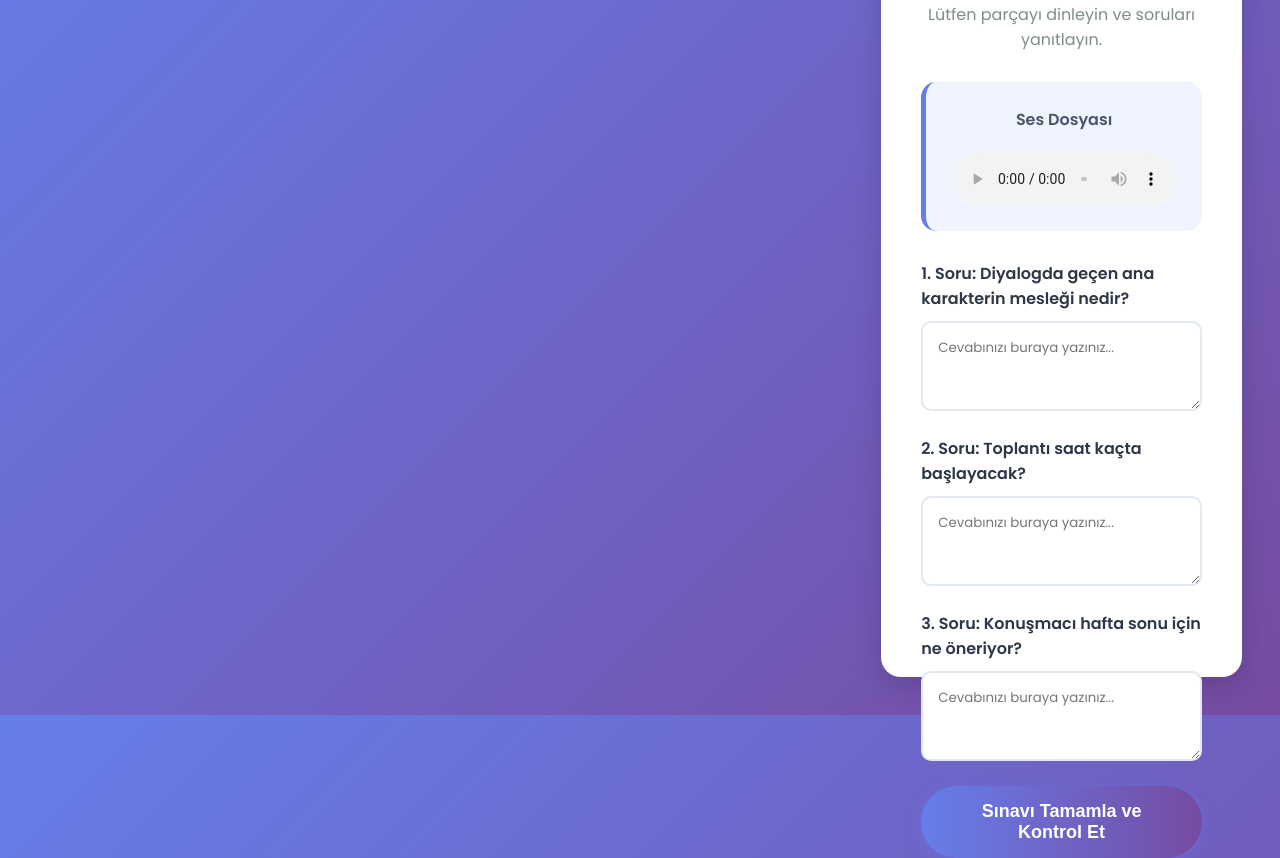
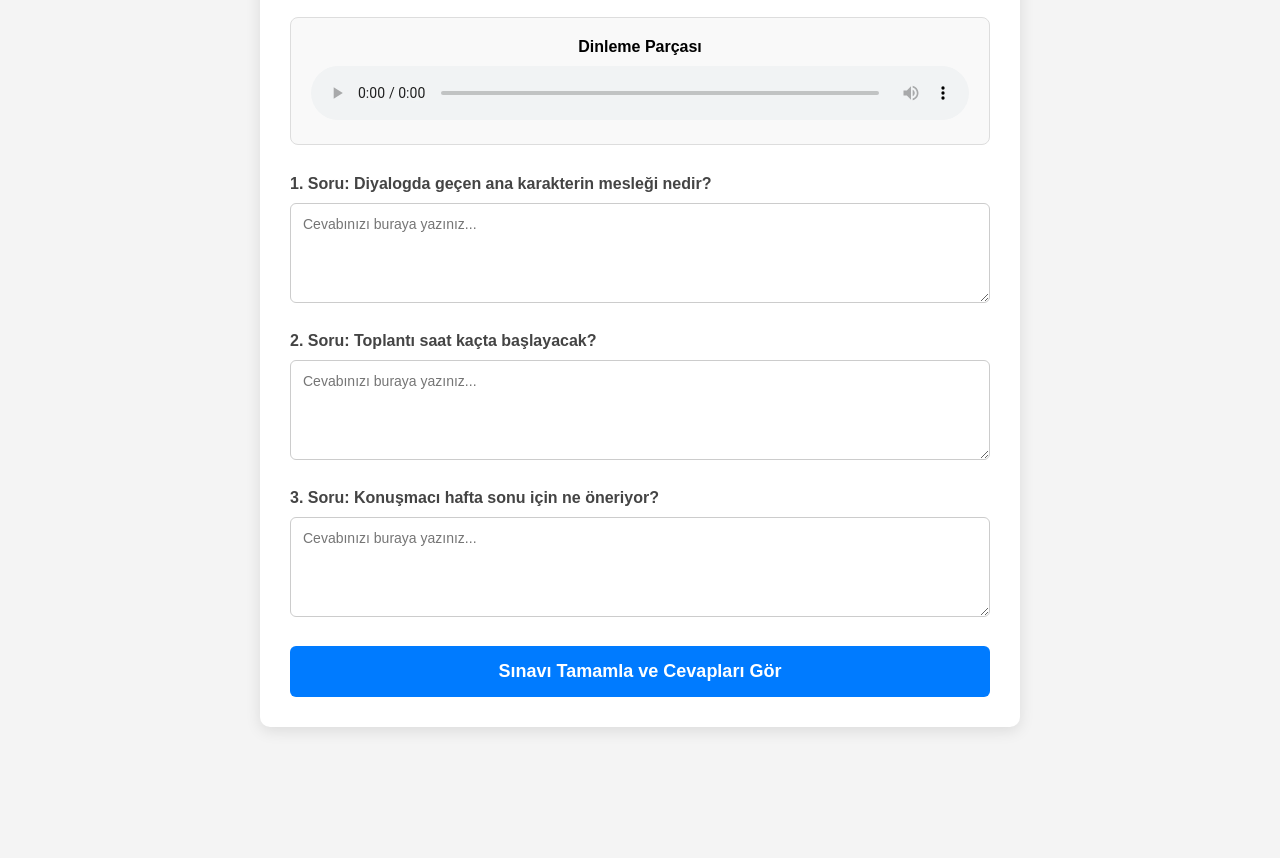
Before and after one commit to tubadantolga-cmd/Odev, a plain HTML site: page index.html in a window 1280 px wide. Shown: the part 161-1019 px from the top of the page. After the commit the page ends 908 px from the top, so only its background shows below. Drawn offline with Linux system fonts and the light colour scheme.

Commit message:
Update index.html

```diff
--- a/index.html
+++ b/index.html
@@ -1,163 +1,139 @@
-Haklısın, bazen sadelik ve o temiz "EdTech" (eğitim teknolojisi) havası çok daha okunaklı ve güven verici duruyor. Cam efektli karanlık tema biraz fazla "oyuncu" kaçmış olabilir.
-
-Hemen bir önceki beğendiğimiz, o canlı mavi-mor geçişli ve beyaz kartlı tasarıma geri dönüyoruz. Bu tasarım hem profesyonel duruyor hem de içeriği ön plana çıkarıyor.
-
-İşte "en iyi" dediğimiz o tasarımın tam kodu. GitHub'daki index.html dosyanın içindekileri silip bunu yapıştır:
-
-HTML
-
 <!DOCTYPE html>
 <html lang="tr">
 <head>
     <meta charset="UTF-8">
     <meta name="viewport" content="width=device-width, initial-scale=1.0">
-    <title>Listening Ödevi</title>
-    <link href="https://fonts.googleapis.com/css2?family=Poppins:wght@300;400;600&display=swap" rel="stylesheet">
+    <title>Listening Testi</title>
     <style>
-        /* GENEL SAYFA STİLİ */
+        /* Sayfa Geneli */
         body {
-            font-family: 'Poppins', sans-serif;
-            background: linear-gradient(135deg, #667eea 0%, #764ba2 100%);
+            font-family: Arial, sans-serif;
+            background-color: #f4f4f4;
+            margin: 0;
+            padding: 20px;
             display: flex;
             justify-content: center;
-            padding: 30px;
-            min-height: 100vh;
-            color: #333;
         }
 
-        /* ANA KART TASARIMI */
-        .container {
-            background: #ffffff;
+        /* Ana Konteyner - Her şeyi ortalar ama içindekiler sola yaslı olur */
+        .main-container {
+            background: white;
             width: 100%;
-            max-width: 650px;
-            padding: 40px;
-            border-radius: 20px;
-            box-shadow: 0 10px 30px rgba(0,0,0,0.15);
+            max-width: 700px;
+            padding: 30px;
+            border-radius: 10px;
+            box-shadow: 0 4px 15px rgba(0,0,0,0.1);
         }
 
-        h1 {
+        h1 { text-align: center; color: #333; }
+        p.subtitle { text-align: center; color: #666; margin-bottom: 30px; }
+
+        /* Ses Kutusu */
+        .audio-section {
+            background: #f9f9f9;
+            border: 1px solid #ddd;
+            padding: 20px;
+            border-radius: 8px;
+            margin-bottom: 30px;
             text-align: center;
-            color: #2c3e50;
-            font-weight: 600;
-            margin-bottom: 10px;
         }
-        .sub-text { text-align: center; color: #7f8c8d; margin-bottom: 30px; }
+        audio { width: 100%; margin-top: 10px; }
 
-        /* SES KUTUSU */
-        .audio-box {
-            background: #f0f4ff;
-            padding: 25px;
-            text-align: center;
-            margin-bottom: 30px;
-            border-radius: 15px;
-            border-left: 5px solid #667eea;
+        /* Soru Alanları - Sola yaslı ve düzgün */
+        .question-block {
+            margin-bottom: 25px;
+            text-align: left;
         }
-        .audio-title { font-weight: 600; color: #4a5568; display: block; margin-bottom: 5px; }
-        audio { width: 100%; margin-top: 15px; outline: none; }
-
-        /* SORU ALANLARI */
-        .question { margin-bottom: 25px; }
-        .question label {
-            font-weight: 600;
-            color: #2d3748;
+        .question-block label {
+            font-weight: bold;
             display: block;
             margin-bottom: 10px;
+            color: #444;
+            font-size: 16px;
         }
         textarea {
             width: 100%;
-            height: 90px;
-            border-radius: 10px;
-            border: 2px solid #e2e8f0;
+            height: 100px;
+            padding: 12px;
+            border: 1px solid #ccc;
+            border-radius: 6px;
+            box-sizing: border-box; /* Genişliğin taşmasını engeller */
+            font-family: inherit;
+            font-size: 14px;
+        }
+
+        /* Buton */
+        .submit-btn {
+            background-color: #007bff;
+            color: white;
+            border: none;
             padding: 15px;
-            box-sizing: border-box;
-            font-family: 'Poppins', sans-serif;
-            resize: vertical;
+            width: 100%;
+            border-radius: 6px;
+            font-size: 18px;
+            font-weight: bold;
+            cursor: pointer;
             transition: 0.3s;
         }
-        textarea:focus { border-color: #667eea; outline: none; }
+        .submit-btn:hover { background-color: #0056b3; }
 
-        /* GRADIENT BUTON */
-        .btn {
-            background: linear-gradient(to right, #667eea, #764ba2);
-            color: white;
-            border: none;
-            padding: 15px 30px;
-            border-radius: 50px;
-            cursor: pointer;
-            width: 100%;
-            font-size: 18px;
-            font-weight: 600;
-            transition: transform 0.2s, box-shadow 0.2s;
-            box-shadow: 0 4px 15px rgba(102, 126, 234, 0.4);
+        /* Cevap Anahtarı - Gizli */
+        #answer-key {
+            display: none;
+            margin-top: 30px;
+            padding: 20px;
+            background-color: #d4edda;
+            border: 1px solid #c3e6cb;
+            border-radius: 8px;
+            color: #155724;
         }
-        .btn:hover {
-            transform: translateY(-3px);
-            box-shadow: 0 6px 20px rgba(102, 126, 234, 0.6);
-        }
-
-        /* CEVAP ANAHTARI (BAŞTA GİZLİ) */
-        #cevap-anahtari {
-            display: none;
-            margin-top: 40px;
-            padding: 30px;
-            background-color: #d1fae5;
-            border-left: 5px solid #10b981;
-            border-radius: 15px;
-            animation: fadeIn 0.5s ease-in-out;
-        }
-        .cevap-baslik { color: #065f46; margin-top: 0; }
-        .cevap-satiri { margin-bottom: 15px; font-weight: 500; color: #064e3b; background: rgba(255,255,255,0.5); padding: 10px; border-radius: 8px;}
-
-        @keyframes fadeIn { from { opacity: 0; transform: translateY(10px); } to { opacity: 1; transform: translateY(0); } }
+        .answer-item { margin-bottom: 10px; border-bottom: 1px solid #badbcc; padding-bottom: 5px; }
     </style>
 </head>
 <body>
 
-<div class="container">
-    <h1>🎧 Listening Test</h1>
-    <p class="sub-text">Lütfen parçayı dinleyin ve soruları yanıtlayın.</p>
+<div class="main-container">
+    <h1>Listening Test</h1>
+    <p class="subtitle">Lütfen aşağıdaki kaydı dinleyerek soruları cevaplayınız.</p>
 
-    <div class="audio-box">
-        <span class="audio-title">Ses Dosyası</span>
+    <div class="audio-section">
+        <strong>Dinleme Parçası</strong>
         <audio controls>
             <source src="https://www.dropbox.com/scl/fi/vk0acm9buuhcpxx5ujvxv/Eagles-Hotel-California-81-1.mp3?rlkey=4s4hsf5y4f5173clmj855emuw&st=os3nyuo6&raw=1" type="audio/mpeg">
             Tarayıcınız ses çalmayı desteklemiyor.
         </audio>
     </div>
 
-    <div class="question">
+    <div class="question-block">
         <label>1. Soru: Diyalogda geçen ana karakterin mesleği nedir?</label>
         <textarea placeholder="Cevabınızı buraya yazınız..."></textarea>
     </div>
 
-    <div class="question">
+    <div class="question-block">
         <label>2. Soru: Toplantı saat kaçta başlayacak?</label>
         <textarea placeholder="Cevabınızı buraya yazınız..."></textarea>
     </div>
 
-    <div class="question">
+    <div class="question-block">
         <label>3. Soru: Konuşmacı hafta sonu için ne öneriyor?</label>
         <textarea placeholder="Cevabınızı buraya yazınız..."></textarea>
     </div>
 
-    <button class="btn" onclick="sinaviBitir()">Sınavı Tamamla ve Kontrol Et</button>
+    <button class="submit-btn" onclick="showAnswers()">Sınavı Tamamla ve Cevapları Gör</button>
 
-    <div id="cevap-anahtari">
-        <h3 class="cevap-baslik">✅ Cevap Anahtarı</h3>
-        <div class="cevap-satiri">1. Soru Cevabı: Doktor</div>
-        <div class="cevap-satiri">2. Soru Cevabı: 14:30'da</div>
-        <div class="cevap-satiri">3. Soru Cevabı: Doğa yürüyüşü yapmayı</div>
-        <p style="font-size: 0.9em; color: #065f46; margin-top: 20px; text-align: center;">
-            * Lütfen kendi cevaplarınızla karşılaştırınız.
-        </p>
+    <div id="answer-key">
+        <h3>✅ Doğru Cevaplar</h3>
+        <div class="answer-item"><strong>1. Cevap:</strong> Doktor</div>
+        <div class="answer-item"><strong>2. Cevap:</strong> 14:30'da</div>
+        <div class="answer-item"><strong>3. Cevap:</strong> Doğa yürüyüşü yapmayı</div>
     </div>
 </div>
 
 <script>
-    function sinaviBitir() {
-        var x = document.getElementById("cevap-anahtari");
-        x.style.display = "block";
-        x.scrollIntoView({ behavior: 'smooth', block: 'start' });
+    function showAnswers() {
+        var key = document.getElementById("answer-key");
+        key.style.display = "block";
+        key.scrollIntoView({ behavior: 'smooth' });
     }
 </script>
 
```
